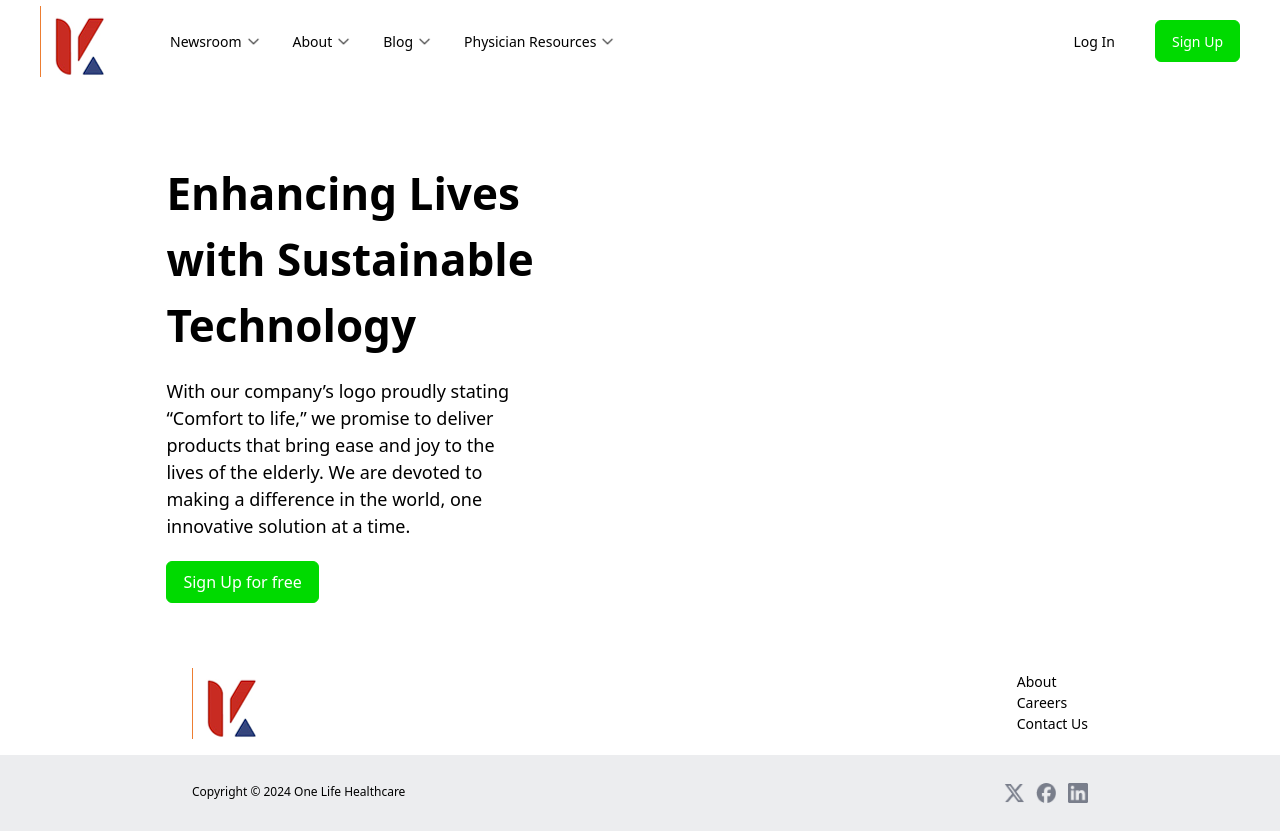
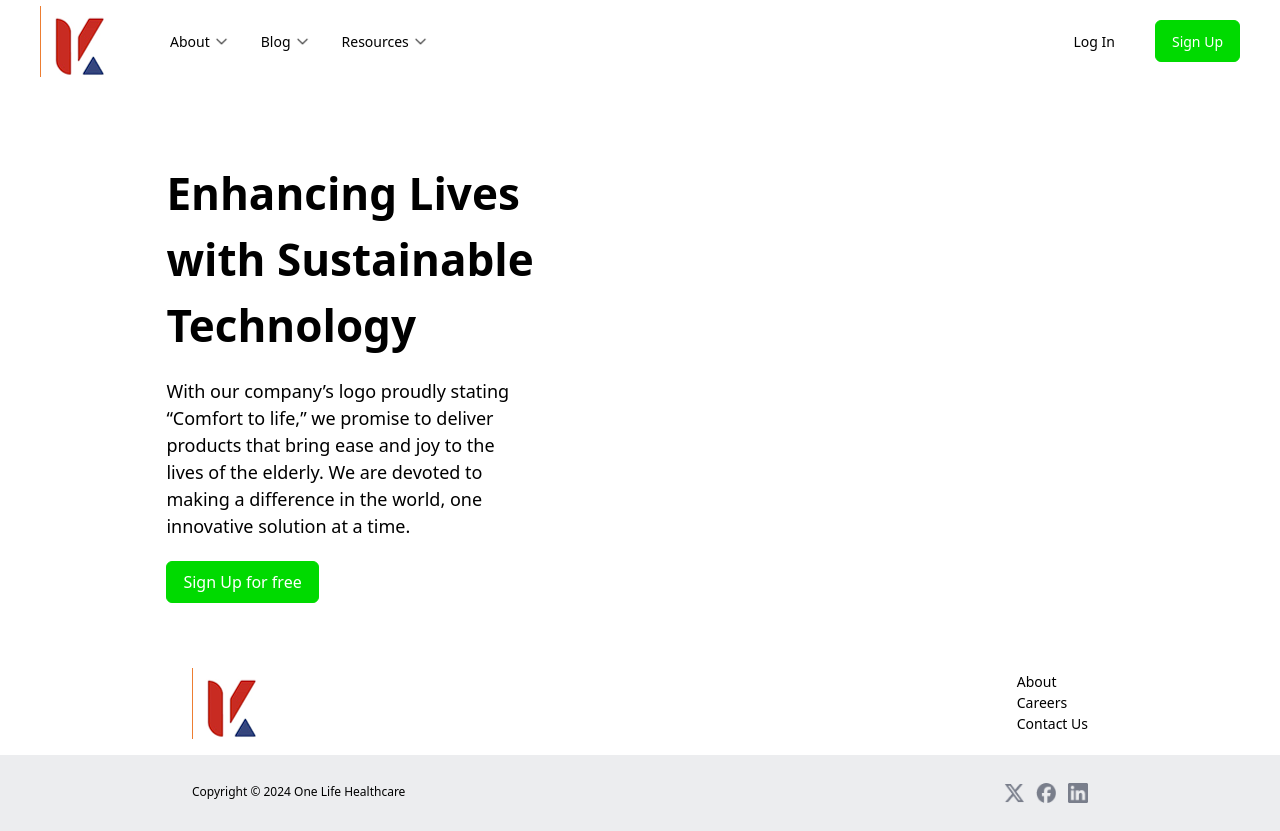
Before and after one commit to RishabhPandeyRP/KCKM, a React (Vite) app: page / in a window 1280 px wide. Built offline with nearby package versions, Linux system fonts and the light colour scheme.

Commit message:
Update NavBar.jsx 3

```diff
--- a/src/components/NavBar.jsx
+++ b/src/components/NavBar.jsx
@@ -17,7 +17,7 @@ const NavBar = () => {
 
                 {/* multiple options */}
                 <div className="hidden sm:flex gap-8 text-[14px] font-[500] lg:flex sm:max-lg:hidden ">
-                    {['Newsroom', 'About', 'Blog', 'Physician Resources'].map((item, index) => (
+                    {['About', 'Blog', 'Resources'].map((item, index) => (
                         <div key={index} className="relative group ">
                             <span className="hover:text-[#5BFF3C] flex items-center gap-1">
                                 {item}
```
